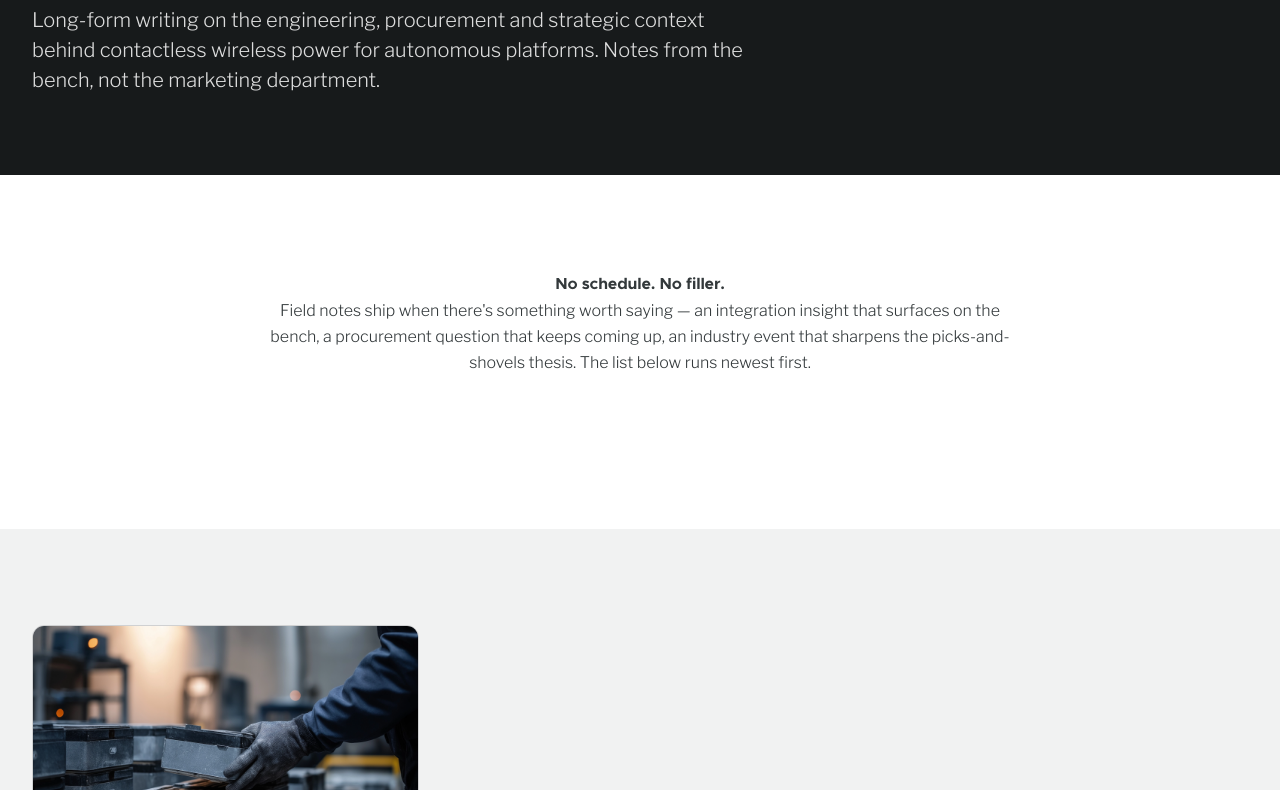
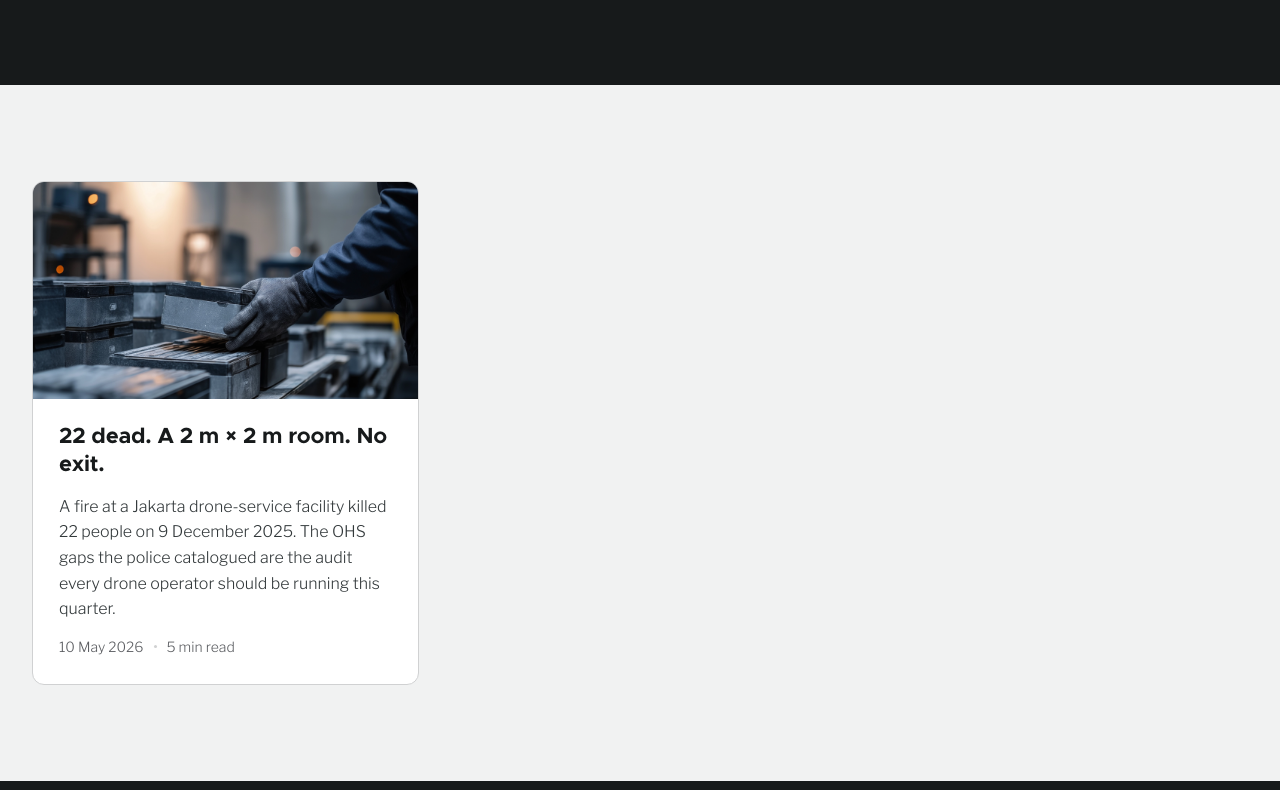
Before and after one commit to FusionMedia-78/NOA, a plain HTML site: page blog.html in a window 1280 px wide. Shown: the part 304-1094 px from the top of the page. Drawn offline with nearby package versions, Linux system fonts and the light colour scheme.

Commit message:
Blog index: rename hero to 'Blog.', drop sub-text and intro section

```diff
--- a/blog.html
+++ b/blog.html
@@ -3,11 +3,11 @@
 <head>
 <meta charset="utf-8" />
 <meta name="viewport" content="width=device-width, initial-scale=1" />
-<title>Field notes — NOA</title>
-<meta name="description" content="Field notes from NOA — engineering teardowns, integration questions, defence-grade context, and strategic background on contactless wireless power for autonomous platforms." />
+<title>Blog — NOA</title>
+<meta name="description" content="NOA blog — engineering, procurement and strategic context on contactless wireless power for autonomous platforms." />
 
-<meta property="og:title" content="NOA — Field notes" />
-<meta property="og:description" content="Engineering, defence and strategic context on contactless wireless power for autonomous platforms — straight from the bench." />
+<meta property="og:title" content="NOA — Blog" />
+<meta property="og:description" content="Engineering, procurement and strategic context on contactless wireless power for autonomous platforms." />
 <meta property="og:type" content="website" />
 <meta name="twitter:card" content="summary_large_image" />
 <link rel="icon" type="image/svg+xml" href="assets/logo.svg" />
@@ -19,28 +19,6 @@
 
 <style>
 /* ============ blog.html — page-specific ============ */
-
-/* Page intro */
-.blog-intro{
-  max-width: 760px;
-  margin: 0 auto 56px;
-  text-align: center;
-}
-.blog-intro__lead{
-  font-family: var(--font-head);
-  font-weight: 700;
-  font-size: 28px;
-  line-height: 1.25;
-  color: var(--c-ink);
-  margin: 0 0 18px;
-  letter-spacing: -0.01em;
-}
-.blog-intro p{
-  font-size: 16px;
-  line-height: 1.65;
-  color: var(--c-charcoal);
-  margin: 0;
-}
 
 /* Posts grid */
 .blog-grid{
@@ -154,7 +132,6 @@
   .blog-grid{ grid-template-columns: repeat(2, 1fr); }
 }
 @media (max-width: 768px){
-  .blog-intro__lead{ font-size: 22px; }
   .blog-grid{ grid-template-columns: 1fr; gap: 18px; }
   .blog-card__body{ padding: 20px 22px 22px; }
   .blog-card__title{ font-size: 20px; }
@@ -200,18 +177,7 @@
 <section class="page-hero">
   <div class="page-hero__inner">
     <span class="page-hero__eyebrow">Blog</span>
-    <h1>Field notes.</h1>
-    <p class="page-hero__sub">Long-form writing on the engineering, procurement and strategic context behind contactless wireless power for autonomous platforms. Notes from the bench, not the marketing department.</p>
-  </div>
-</section>
-
-<!-- ============ INTRO ============ -->
-<section class="section">
-  <div class="section__inner">
-    <div class="blog-intro">
-      <p class="blog-intro__lead">No schedule. No filler.</p>
-      <p>Field notes ship when there's something worth saying — an integration insight that surfaces on the bench, a procurement question that keeps coming up, an industry event that sharpens the picks-and-shovels thesis. The list below runs newest first.</p>
-    </div>
+    <h1>Blog.</h1>
   </div>
 </section>
 
```
Also changed, not shown: 1 other file.
